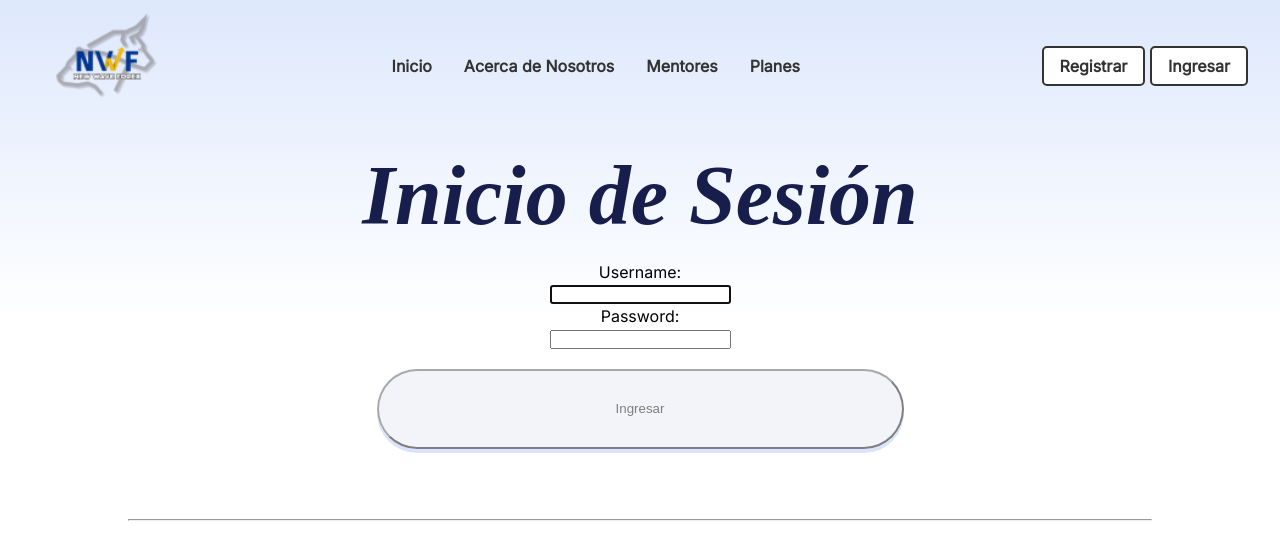
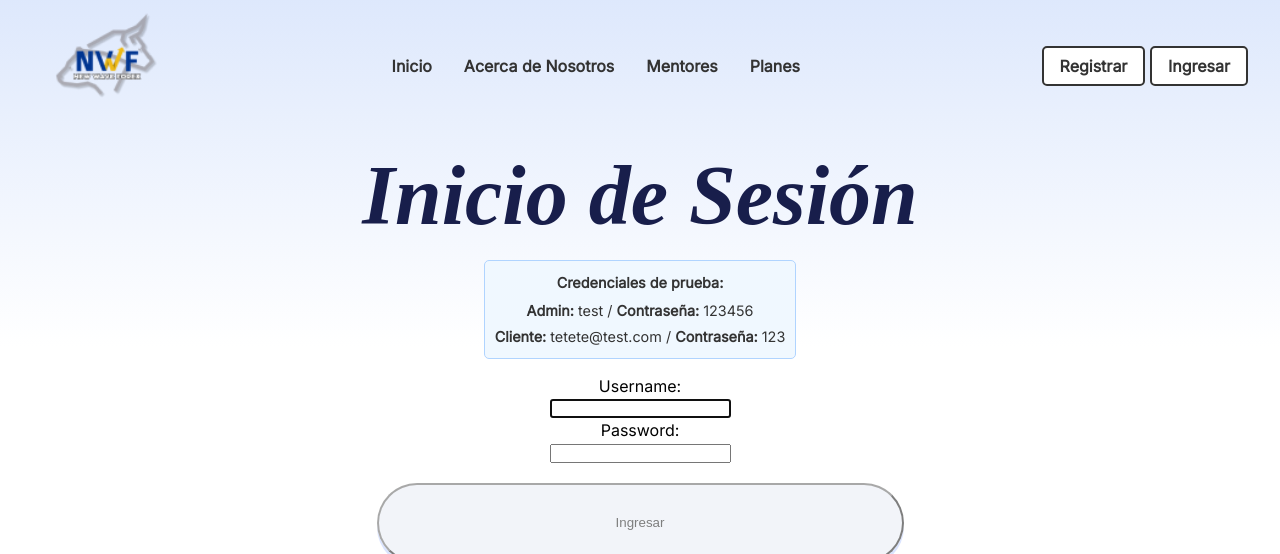
Before and after one commit to ByronCast09/Reto-New-Wave-Forex, a Django app: page /entrando/login/ in a window 1280 px wide. Shown: the part 17-571 px from the top of the page. Run offline with Django 5.2, Linux system fonts and the light colour scheme; some libraries are stand-ins or nearby versions; some web fonts are replaced.

Commit message:
produccion

```diff
--- a/waveForex/administrativo/templates/registration/login.html
+++ b/waveForex/administrativo/templates/registration/login.html
@@ -6,6 +6,13 @@
  <div class="main-container">
         <h1 class="tituloregistro">Inicio de Sesión</h1>
         <div class="contenedorRegistro">
+            <div style="margin-bottom: 15px; padding: 10px; background-color: #f0f8ff; border: 1px solid #b0d4ff; border-radius: 5px; font-size: 0.9em; color: #333;">
+                <p style="margin: 0 0 5px; font-weight: bold; text-align: center;">Credenciales de prueba:</p>
+                <ul style="list-style-type: none; padding: 0; margin: 0; text-align: center;">
+                    <li style="margin-bottom: 3px;"><strong>Admin:</strong> test / <strong>Contraseña:</strong> 123456</li>
+                    <li><strong>Cliente:</strong> tetete@test.com / <strong>Contraseña:</strong> 123</li>
+                </ul>
+            </div>
             <form method="post">
                 {% csrf_token %}
                 {{ form.non_field_errors }}
```
